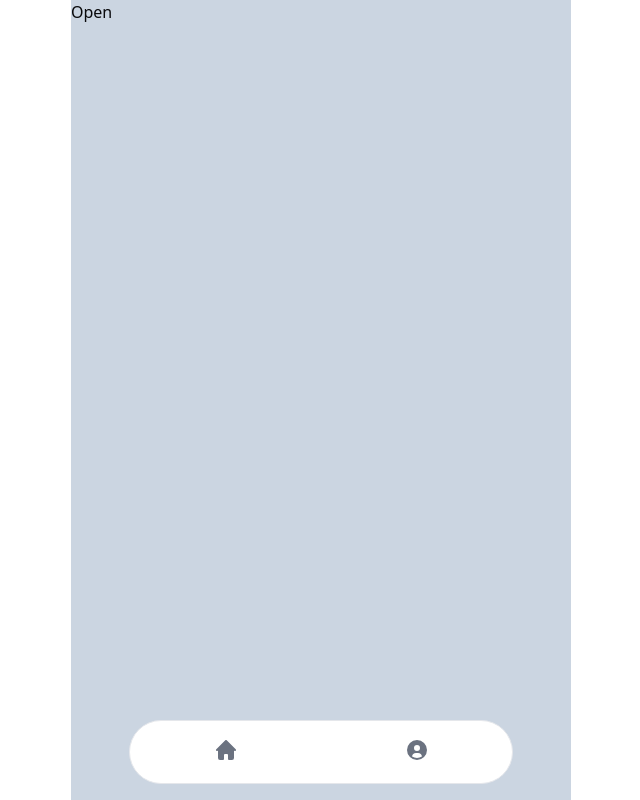
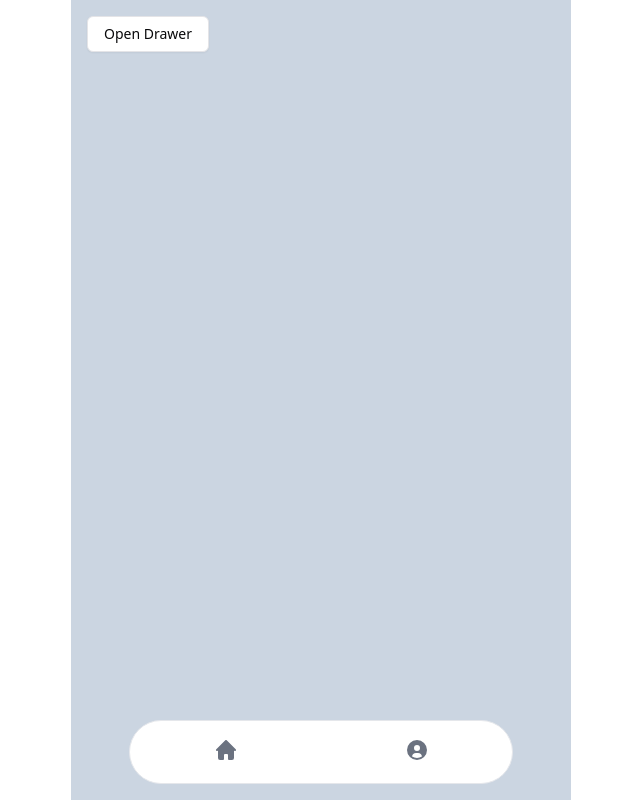
Before and after one commit to Yooinhak/link-nest-frontend, a Next.js app: page /home in a window 1280 px wide. Shown: the whole page, without its empty margins (319-959 px from the left). Built offline with nearby package versions, Linux system fonts and the light colour scheme.

Commit message:
feat. button component

```diff
--- a/package.json
+++ b/package.json
@@ -10,6 +10,7 @@
   },
   "dependencies": {
     "@radix-ui/react-dialog": "^1.1.6",
+    "@radix-ui/react-slot": "^1.1.2",
     "@supabase/ssr": "^0.5.2",
     "@supabase/supabase-js": "^2.49.1",
     "@tanstack/react-query": "^5.69.0",
--- a/src/app/(main)/home/page.tsx
+++ b/src/app/(main)/home/page.tsx
@@ -1,3 +1,4 @@
+import { Button } from '@components/Button';
 import {
   Drawer,
   DrawerClose,
@@ -12,8 +13,18 @@
 
 export default function HomePage() {
   return (
+    <div className="p-4">
+      <CreateFolderButton />
+    </div>
+  );
+}
+
+const CreateFolderButton = () => {
+  return (
     <Drawer>
-      <DrawerTrigger>Open</DrawerTrigger>
+      <DrawerTrigger>
+        <Button variant="outline">Open Drawer</Button>
+      </DrawerTrigger>
       <DrawerContent>
         <DrawerHeader>
           <DrawerTitle>폴더 생성</DrawerTitle>
@@ -26,12 +37,15 @@
           </div>
         </div>
 
-        <DrawerClose>
-          <div>닫기</div>
-        </DrawerClose>
-
-        <DrawerFooter></DrawerFooter>
+        <div className="flex justify-center">
+          <DrawerFooter className="w-full max-w-[500px]">
+            <DrawerClose asChild>
+              <Button variant="outline">닫기</Button>
+            </DrawerClose>
+            <Button>저장</Button>
+          </DrawerFooter>
+        </div>
       </DrawerContent>
     </Drawer>
   );
-}
+};
--- /dev/null
+++ b/src/components/Button/Basic.tsx
@@ -0,0 +1,47 @@
+'use client';
+
+import { ButtonHTMLAttributes, forwardRef } from 'react';
+
+import { Slot } from '@radix-ui/react-slot';
+import { cn } from '@utils/shadcn';
+import { type VariantProps, cva } from 'class-variance-authority';
+
+const buttonVariants = cva(
+  'inline-flex items-center justify-center gap-2 whitespace-nowrap rounded-md text-sm font-medium transition-colors focus-visible:outline-none focus-visible:ring-1 focus-visible:ring-ring disabled:pointer-events-none disabled:opacity-50 [&_svg]:pointer-events-none [&_svg]:size-4 [&_svg]:shrink-0',
+  {
+    variants: {
+      variant: {
+        default: 'bg-primary text-primary-foreground shadow hover:bg-primary/90',
+        destructive: 'bg-destructive text-destructive-foreground shadow-sm hover:bg-destructive/90',
+        outline: 'border border-input bg-background shadow-sm hover:bg-accent hover:text-accent-foreground',
+        secondary: 'bg-secondary text-secondary-foreground shadow-sm hover:bg-secondary/80',
+        ghost: 'hover:bg-accent hover:text-accent-foreground',
+        link: 'text-primary underline-offset-4 hover:underline',
+      },
+      size: {
+        default: 'h-9 px-4 py-2',
+        sm: 'h-8 rounded-md px-3 text-xs',
+        lg: 'h-10 rounded-md px-8',
+        icon: 'h-9 w-9',
+      },
+    },
+    defaultVariants: {
+      variant: 'default',
+      size: 'default',
+    },
+  },
+);
+
+export interface ButtonProps extends ButtonHTMLAttributes<HTMLButtonElement>, VariantProps<typeof buttonVariants> {
+  asChild?: boolean;
+}
+
+const Component = forwardRef<HTMLButtonElement, ButtonProps>(
+  ({ className, variant, size, asChild = false, ...props }, ref) => {
+    const Comp = asChild ? Slot : 'button';
+    return <Comp className={cn(buttonVariants({ variant, size, className }))} ref={ref} {...props} />;
+  },
+);
+Component.displayName = 'Button';
+
+export default Component;
--- a/src/components/Button/index.ts
+++ b/src/components/Button/index.ts
@@ -1,2 +1,3 @@
 export { default as SignOutButton } from './SignOut';
 export { default as SocialLoginButton } from './SocialLogin';
+export { default as Button } from './Basic';
--- a/src/components/Drawer/index.tsx
+++ b/src/components/Drawer/index.tsx
@@ -51,7 +51,7 @@
 DrawerHeader.displayName = 'DrawerHeader';
 
 const DrawerFooter = ({ className, ...props }: React.HTMLAttributes<HTMLDivElement>) => (
-  <div className={cn('mt-auto flex flex-col gap-2 p-4', className)} {...props} />
+  <div className={cn('mt-auto flex gap-2 p-4 justify-end', className)} {...props} />
 );
 DrawerFooter.displayName = 'DrawerFooter';
 
```
Also changed, not shown: 1 other file (tests, documents, lock files or other folders).
